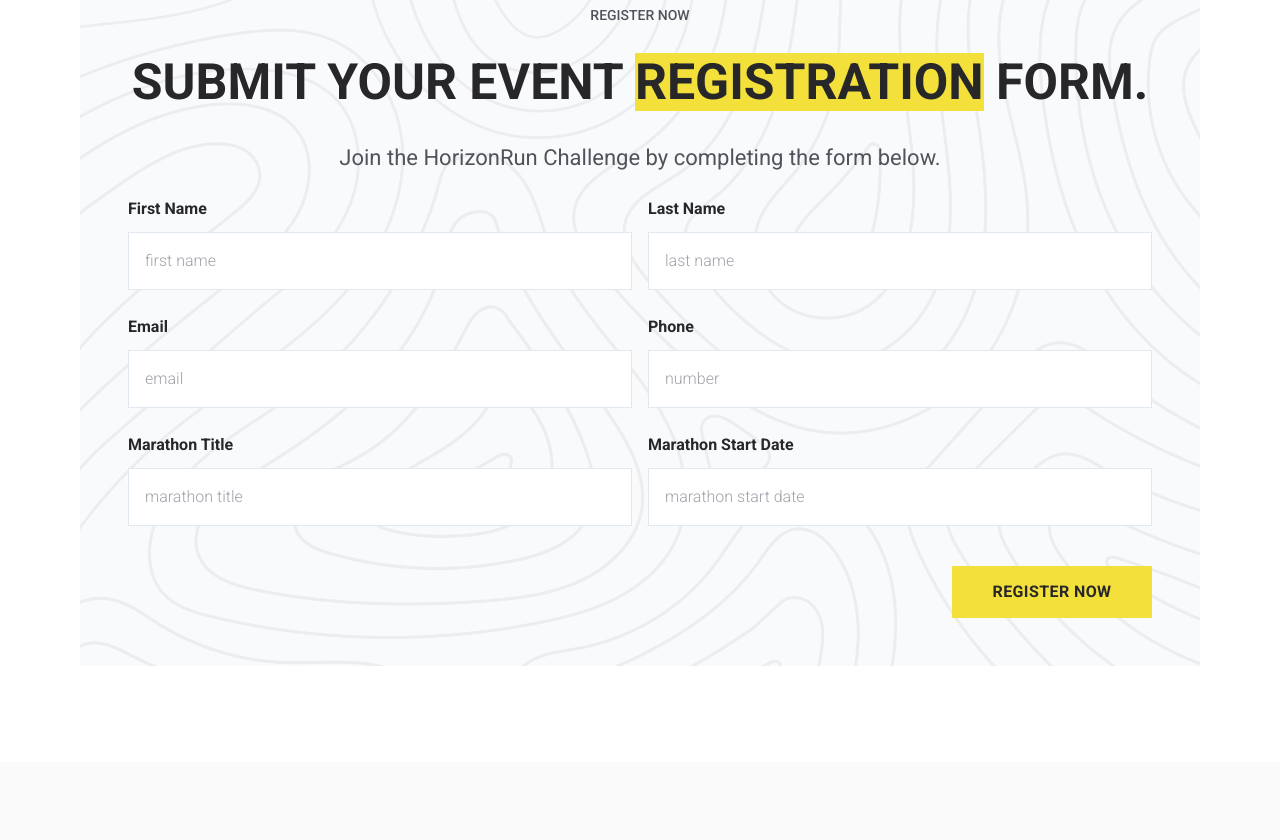
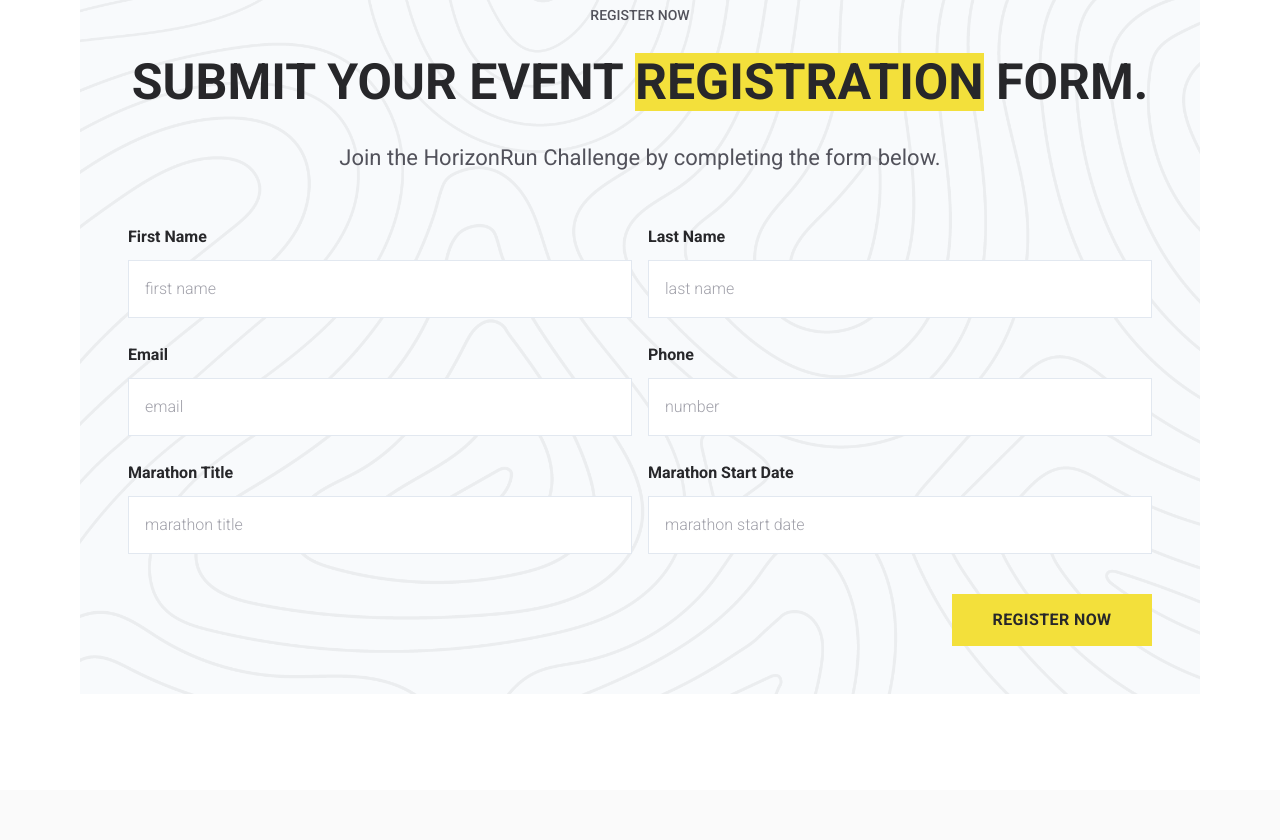
Before and after one commit to devrakibulrahman/raceflow-client-side, a React (Vite) app: page /marathon_registration/1 in a window 1280 px wide. Shown: the part 639-1479 px from the top of the page. Built offline with nearby package versions, Linux system fonts and the light colour scheme.

Commit message:
modify some code and added the margin top in the form div done on 01/06/2025 at 05:01 pm

```diff
--- a/src/pages/RegistrationPage.jsx
+++ b/src/pages/RegistrationPage.jsx
@@ -37,7 +37,7 @@ const RegistrationPage = () => {
                                         </div>
                                     </div>
                                 </div>
-                                <div className="w-full">
+                                <div className="w-full mt-12">
                                     <RegistrationForm></RegistrationForm>
                                 </div>
                             </div>
```
